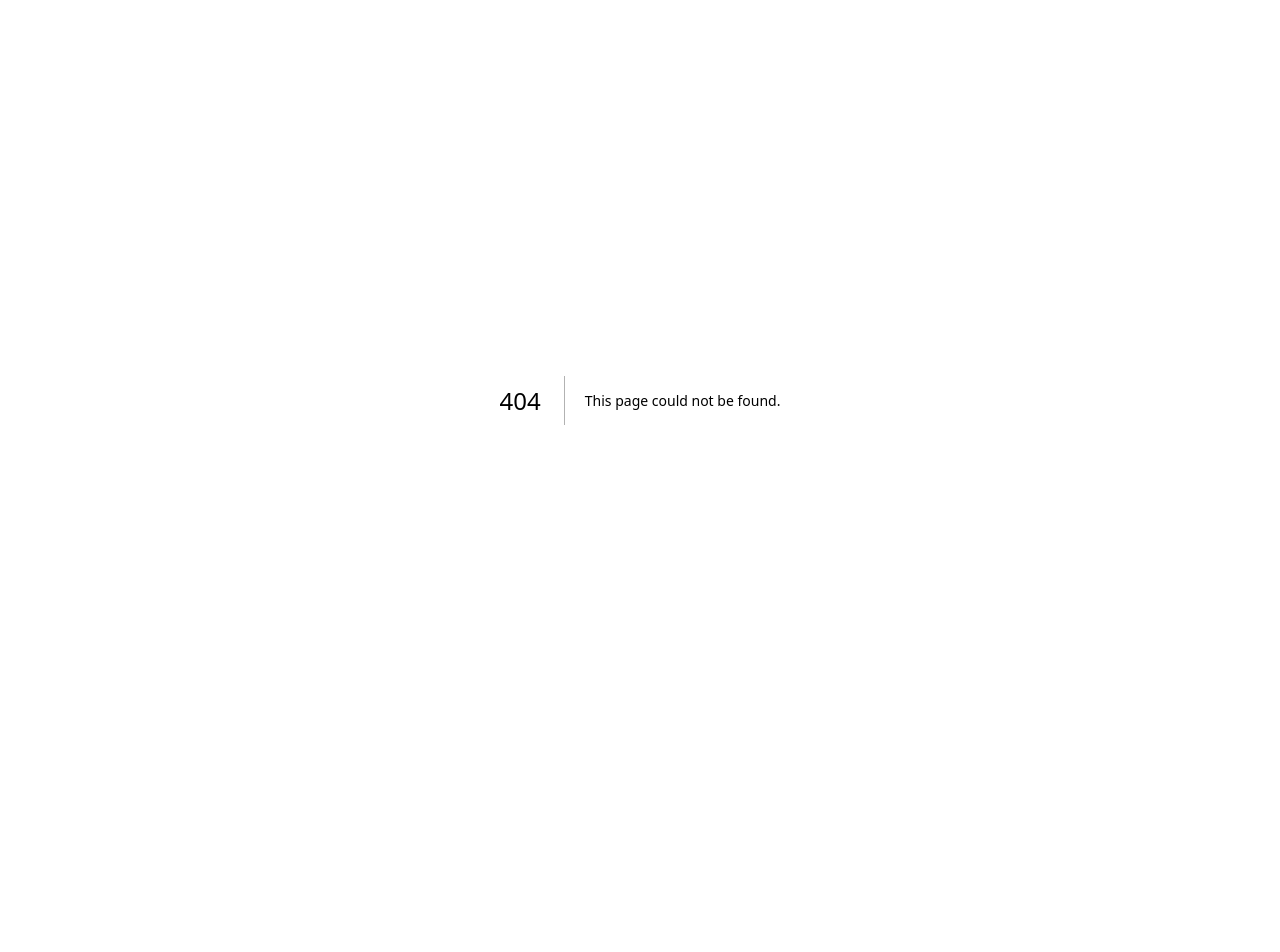
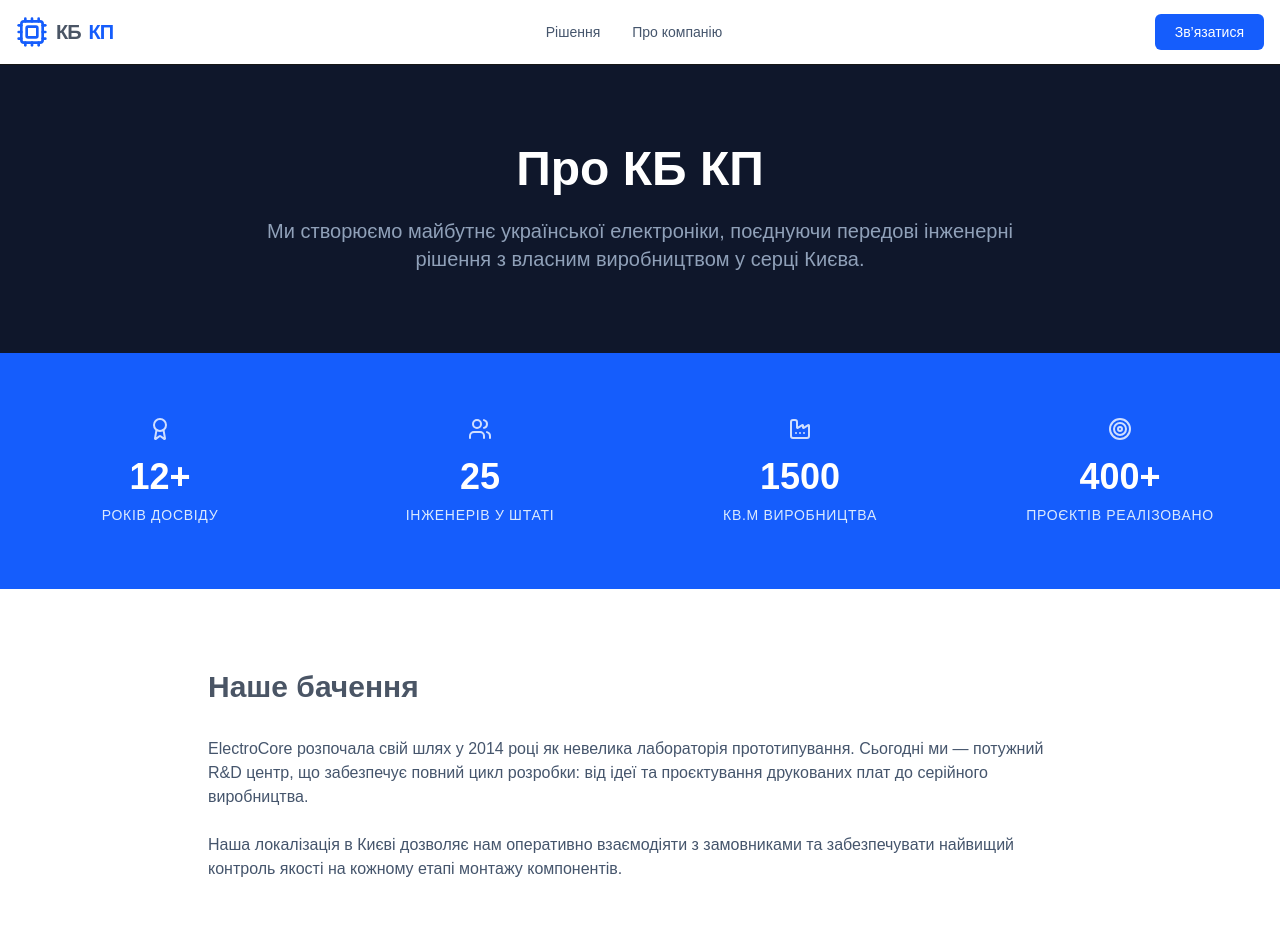
Before and after one commit to DBCD-UA/kbkp, a Next.js app: page /about in a window 1280 px wide. Before the commit this address had no page. Shown: the top 952 px of the page. Before the commit the page ends 800 px from the top, so only its background shows below. Built offline with nearby package versions, Linux system fonts and the light colour scheme.

Commit message:
Add about page

```diff
--- /dev/null
+++ b/src/app/about/page.tsx
@@ -0,0 +1,60 @@
+import { Header } from '@/components/Header';
+import { Footer } from '@/components/Footer';
+import { Target, Users, Factory, Award } from 'lucide-react';
+
+export default function AboutPage() {
+    const stats = [
+        { label: "Років досвіду", value: "12+", icon: <Award className="w-6 h-6" /> },
+        { label: "Інженерів у штаті", value: "25", icon: <Users className="w-6 h-6" /> },
+        { label: "Кв.м виробництва", value: "1500", icon: <Factory className="w-6 h-6" /> },
+        { label: "Проєктів реалізовано", value: "400+", icon: <Target className="w-6 h-6" /> },
+    ];
+
+    return (
+        <div className="flex flex-col min-h-screen">
+            <Header />
+            <main className="flex-1">
+                {/* Hero Section */}
+                <section className="bg-slate-900 text-white py-20">
+                    <div className="container mx-auto px-4 text-center">
+                        <h1 className="text-4xl md:text-5xl font-bold mb-6">Про КБ КП</h1>
+                        <p className="text-xl text-slate-400 max-w-3xl mx-auto">
+                            Ми створюємо майбутнє української електроніки, поєднуючи передові інженерні рішення з власним виробництвом у серці Києва.
+                        </p>
+                    </div>
+                </section>
+
+                {/* Stats */}
+                <section className="py-16 bg-blue-600">
+                    <div className="container mx-auto px-4">
+                        <div className="grid grid-cols-2 lg:grid-cols-4 gap-8">
+                            {stats.map((stat, i) => (
+                                <div key={i} className="text-center text-white">
+                                    <div className="flex justify-center mb-4 opacity-80">{stat.icon}</div>
+                                    <div className="text-3xl md:text-4xl font-bold mb-2">{stat.value}</div>
+                                    <div className="text-blue-100 text-sm uppercase tracking-wider">{stat.label}</div>
+                                </div>
+                            ))}
+                        </div>
+                    </div>
+                </section>
+
+                {/* Text Content */}
+                <section className="py-20 bg-white">
+                    <div className="container mx-auto px-4 max-w-4xl">
+                        <h2 className="text-3xl font-bold mb-8 text-gray-600">Наше бачення</h2>
+                        <div className="prose prose-slate lg:prose-lg text-slate-600">
+                            <p className="mb-6">
+                                ElectroCore розпочала свій шлях у 2014 році як невелика лабораторія прототипування. Сьогодні ми — потужний R&D центр, що забезпечує повний цикл розробки: від ідеї та проєктування друкованих плат до серійного виробництва.
+                            </p>
+                            <p>
+                                Наша локалізація в Києві дозволяє нам оперативно взаємодіяти з замовниками та забезпечувати найвищий контроль якості на кожному етапі монтажу компонентів.
+                            </p>
+                        </div>
+                    </div>
+                </section>
+            </main>
+            <Footer />
+        </div>
+    );
+}
--- a/src/components/Header.tsx
+++ b/src/components/Header.tsx
@@ -18,7 +18,7 @@ export const Header = () => (
                 <Link href="/products" className="hover:text-blue-600 transition-colors">
                     Рішення
                 </Link>
-                <Link href="#about" className="hover:text-blue-600 transition-colors">
+                <Link href="/about" className="hover:text-blue-600 transition-colors">
                     Про компанію
                 </Link>
             </nav>
--- a/src/components/Hero.tsx
+++ b/src/components/Hero.tsx
@@ -23,9 +23,9 @@ export const Hero = () => (
                     <Link href="/products" className="flex items-center gap-2 bg-slate-900 text-white px-8 py-4 rounded-lg font-semibold hover:bg-slate-800 transition-all shadow-lg">
                         Наші рішення <ChevronRight className="w-4 h-4" />
                     </Link>
-                    <button className="flex items-center gap-2 bg-slate-900 text-white px-8 py-4 rounded-lg font-semibold hover:bg-slate-800 transition-all shadow-lg">
+                    <Link href="/about" className="flex items-center gap-2 bg-slate-900 text-white px-8 py-4 rounded-lg font-semibold hover:bg-slate-800 transition-all shadow-lg">
                         Технічна база
-                    </button>
+                    </Link>
                 </div>
             </div>
 
```
